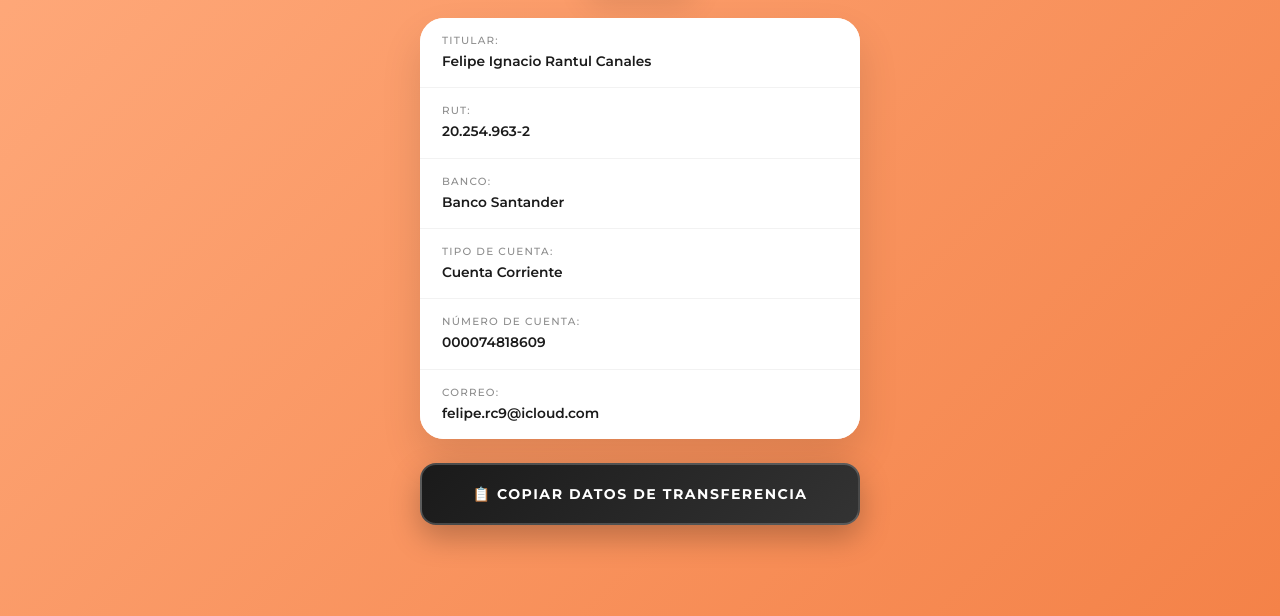
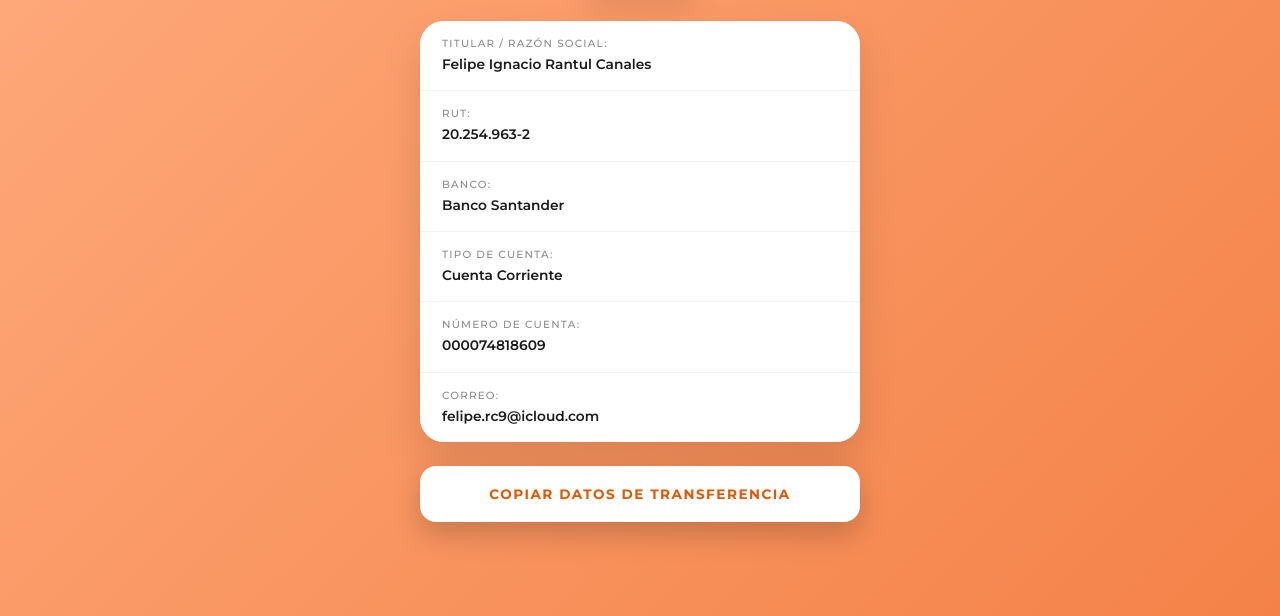
Before and after one commit to transferenciafeliperantulcanales/TransferenciaNaturaFRC, a plain HTML site: page index.html in a window 1280 px wide. Shown: the part 184-800 px from the top of the page. Drawn offline with Linux system fonts and the light colour scheme.

Commit message:
Update index.html

```diff
--- a/index.html
+++ b/index.html
@@ -98,35 +98,36 @@
       line-height: 1.4;
     }
 
-    /* Botón destacado, llamativo y optimizado para interacción táctil en móviles */
+    /* Botón original con el estilo corporativo pero con volumen, sombra marcada y mejor presencia táctil móvil */
     .btn-copiar {
       width: 100%;
-      background: linear-gradient(135deg, #1a1a1a 0%, #333333 100%);
+      background-color: #ffffff;
       font-family: 'Montserrat', sans-serif;
       font-weight: 700;
-      color: #ffffff;
-      border: 2px solid rgba(255, 255, 255, 0.2);
+      color: #e65500;
+      border: none;
       border-radius: 16px;
       padding: 20px 16px;
-      font-size: 0.88rem;
+      font-size: 0.85rem;
       letter-spacing: 1.5px;
       text-transform: uppercase;
       cursor: pointer;
       position: relative;
-      box-shadow: 0 12px 30px rgba(0, 0, 0, 0.25);
+      box-shadow: 0 12px 30px rgba(0, 0, 0, 0.2);
       transition: all 0.15s ease;
       text-align: center;
       -webkit-tap-highlight-color: transparent;
     }
 
     .btn-copiar:hover {
+      background-color: #fff6f2;
       transform: translateY(-2px);
-      box-shadow: 0 16px 35px rgba(0, 0, 0, 0.35);
+      box-shadow: 0 16px 35px rgba(0, 0, 0, 0.25);
     }
 
     .btn-copiar:active {
       transform: scale(0.97);
-      box-shadow: 0 6px 15px rgba(0, 0, 0, 0.2);
+      box-shadow: 0 6px 15px rgba(0, 0, 0, 0.15);
     }
 
     .mensaje {
@@ -158,7 +159,7 @@
     </div>
 
     <div class="contenedor-tarjetas">
-      <div class="tarjeta"><span class="etiqueta">Titular:</span><span class="valor">Felipe Ignacio Rantul Canales</span></div>
+      <div class="tarjeta"><span class="etiqueta">Titular / Razón Social:</span><span class="valor">Felipe Ignacio Rantul Canales</span></div>
       <div class="tarjeta"><span class="etiqueta">RUT:</span><span class="valor">20.254.963-2</span></div>
       <div class="tarjeta"><span class="etiqueta">Banco:</span><span class="valor">Banco Santander</span></div>
       <div class="tarjeta"><span class="etiqueta">Tipo de Cuenta:</span><span class="valor">Cuenta Corriente</span></div>
@@ -167,12 +168,12 @@
     </div>
 
     <button class="btn-copiar" onclick="copiarDatos()">
-      📋 Copiar datos de transferencia
+      Copiar datos de transferencia
     </button>
   </div>
 
   <div id="mensaje-flotante" class="mensaje">¡Datos copiados!</div>
 
-  <script src="script.js?v=natura10"></script>
+  <script src="script.js?v=natura11"></script>
 </body>
 </html>
```
